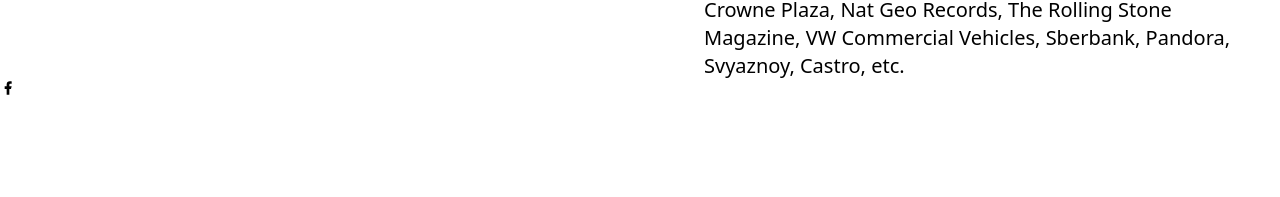
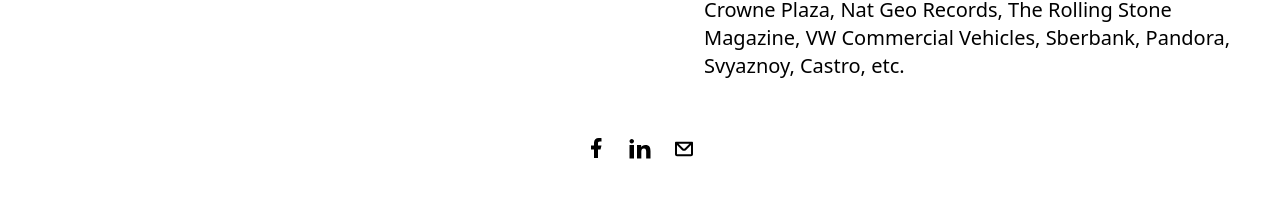
Before and after one commit to jibonrahaman/Jibon-just, a React (Vite) app: page /profile in a window 1280 px wide. Shown: the part 1308-1505 px from the top of the page. Before the commit the page ends 1404 px from the top, so only its background shows below. Built offline with nearby package versions, Linux system fonts and the light colour scheme.

Commit message:
design profile donw

```diff
--- a/src/Components/Text.jsx
+++ b/src/Components/Text.jsx
@@ -1,6 +1,7 @@
 import pp from '../assets/profile.png'
 import { RiFacebookFill } from "react-icons/ri";
-
+import { ImLinkedin2 } from "react-icons/im";
+import { CgMail } from "react-icons/cg";
 function Text() {
   return (
 
@@ -25,10 +26,11 @@
             </div>
           </div>
           </div>
-          <div className='flex gap-x-8'>
+          <div className='flex gap-x-5 mt-14 mb-20 justify-center  text-2xl'>
           <RiFacebookFill />
-
-          </div>
+          <ImLinkedin2 />
+          <CgMail className='mt-[1px]' />
+         </div>
       </section>
 
   )
```
